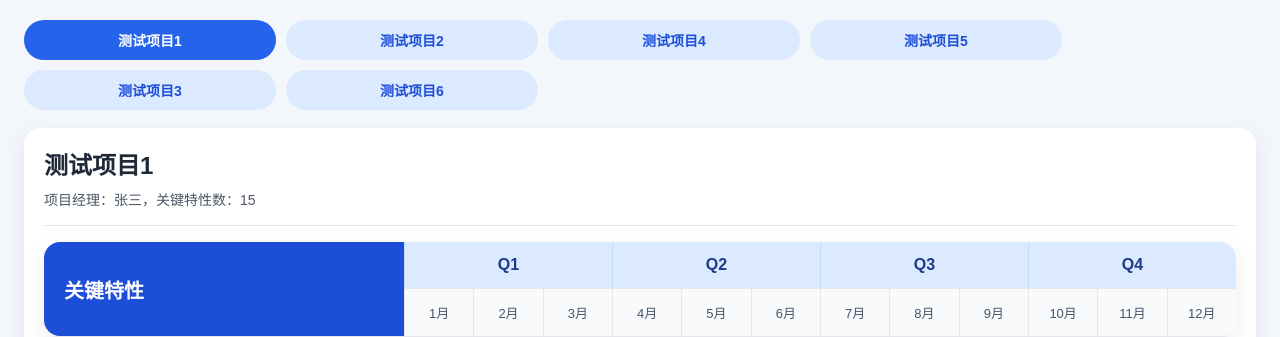
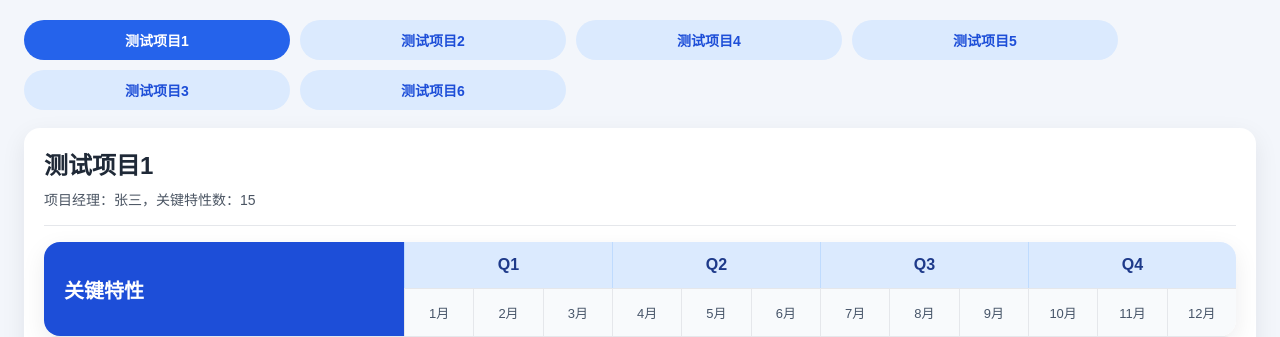
Before and after one commit to Mingkun/BeWin, a Flask app: page /roadmap in a window 1280 px wide. Shown: the part 99-436 px from the top of the page. Run offline with Flask 3, Linux system fonts and the light colour scheme; data comes from the database, SQL or seed files in the repository.

Commit message:
style: adjust feature view project tab width

```diff
--- a/static/style.css
+++ b/static/style.css
@@ -751,9 +751,9 @@ body.theme-ios-dark .backup-popover-text {
   background: #dbeafe;
   color: #1d4ed8;
   padding: 10px 12px;
-  width: 18em;
-  min-width: 18em;
-  max-width: 18em;
+  width: 19em;
+  min-width: 19em;
+  max-width: 19em;
   border-radius: 999px;
   font-size: 14px;
   font-weight: 700;
```
